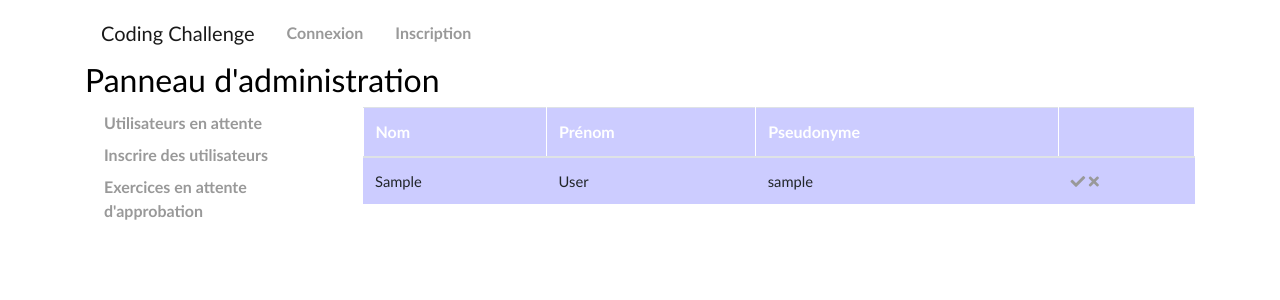
After one commit to PowerPixel/Coding-Challenge, a Symfony app: template templates/admin/users_approval.html.twig in a window 1280 px wide. The commit adds this page. Shown: the top 300 px of the page. Run offline with Twig, Linux system fonts and the light colour scheme; the template is opened without the code that fills it: most values are stand-ins (such as "Sample title", 1, 10 or a date in 2020); some libraries are stand-ins or nearby versions.

Commit message:
Added Templates for Admin panel

```diff
--- a/templates/admin/index.html.twig
+++ b/templates/admin/index.html.twig
@@ -7,7 +7,7 @@
     <div class="row">
         <div class="col-3">
             <nav class="nav flex-column">
-					<a class="p-1 nav-link" href="#">Utilisateurs en attente</a>
+                <a class="p-1 nav-link" href="{{ path('users_approval') }}">Utilisateurs en attente</a>
                 <a class="p-1 nav-link" href="#">Inscrire des utilisateurs</a>
                 <a class="p-1 nav-link" href="#">Exercices en attente d'approbation</a>
             </nav>
--- /dev/null
+++ b/templates/admin/users_approval.html.twig
@@ -0,0 +1,44 @@
+{% extends 'base.html.twig' %}
+
+{% block titre_page %}Panneau d'administration
+{% endblock %}
+{% block body %}
+	<div class="container-fluid">
+		<div class="row">
+			<div class="col-3 w-25">
+				<nav class="nav flex-column">
+					<a class="p-1 nav-link" href="{{ path('users_approval') }}">Utilisateurs en attente</a>
+					<a class="p-1 nav-link" href="#">Inscrire des utilisateurs</a>
+					<a class="p-1 nav-link" href="#">Exercices en attente d'approbation</a>
+				</nav>
+			</div>
+			<div class="justify-content-md-center w-75">
+				<table class="table">
+					<thead>
+						<th>Nom</th>
+						<th>Prénom</th>
+						<th>Pseudonyme</th>
+						<th></th>
+					</thead>
+				</tr>
+			</thead>
+			<tbody>
+				{% for user in users %}
+					<tr>
+						<td>{{ user.FirstName }}</td>
+						<td>{{ user.LastName}}</td>
+						<td>{{ user.username }}</td>
+						<td>
+							<a href="{{ path("user_approved", {id:user.id}) }}">
+								<i class="fas fa-check"></i>
+							</a>
+							<a href="{{ path("user_refused", {id:user.id}) }}">
+								<i class="fas fa-times"></i>
+							</a>
+						</td>
+					</tr>
+				{% endfor %}
+			</tbody>
+		</table>
+	</div>
+</div></div>{% endblock %}
```
Lines whose indentation alone changed are shown as unchanged.
